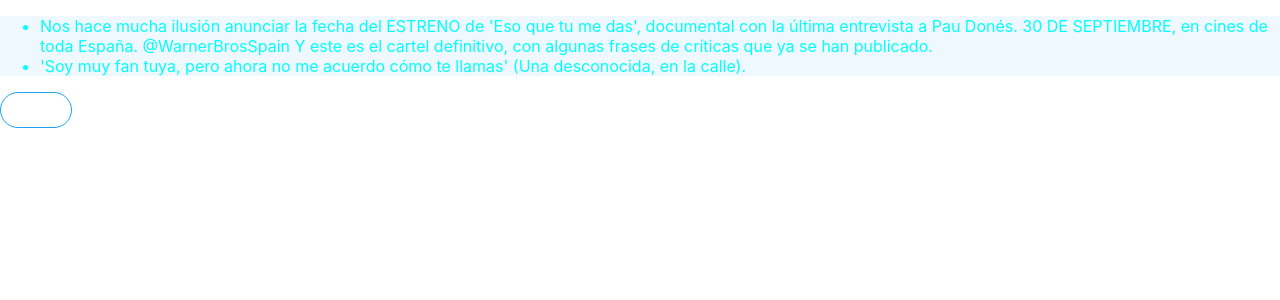
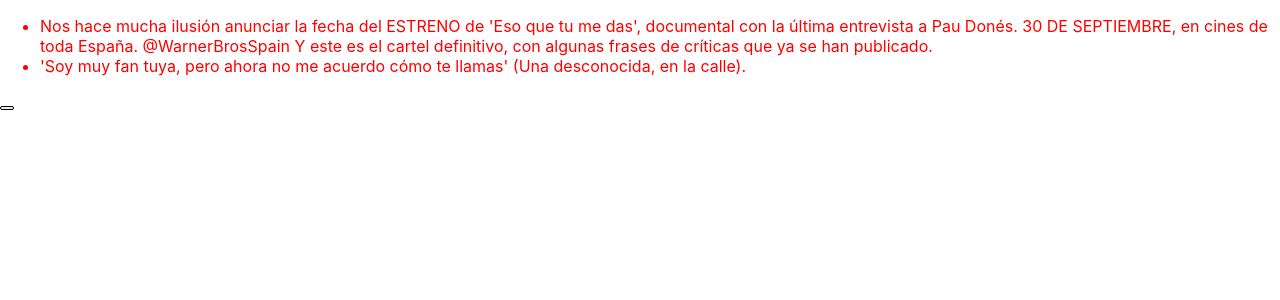
Before and after one commit to alexjust-data/FullStack11_0React_fundamentals, a React (Create React App) app in the folder twitter-react/: page / in a window 1280 px wide. Shown: the top 300 px of the page. Built offline with nearby package versions, Linux system fonts and the light colour scheme.

Commit message:
commit error

```diff
--- a/twitter-react/package.json
+++ b/twitter-react/package.json
@@ -9,6 +9,7 @@
     "react": "^18.2.0",
     "react-dom": "^18.2.0",
     "react-scripts": "5.0.1",
+    "styled-components": "^6.1.1",
     "web-vitals": "^2.1.4"
   },
   "scripts": {
--- a/twitter-react/src/App.js
+++ b/twitter-react/src/App.js
@@ -1,11 +1,11 @@
 import TweetsPage from './pages/tweets/TweetsPage';
-import Button from './components/Button.js';
+import Button from './components/Button';
 
 function App() {
   return (
     <div className="App">
-          <TweetsPage dark={true}/>
-          <Button/>
+      <TweetsPage dark={false}/>
+      <Button/>
     </div>
   );
 }
--- a/twitter-react/src/components/Button.js
+++ b/twitter-react/src/components/Button.js
@@ -1,36 +1,10 @@
 import styled from 'styled-components';
-
-const accentColor = 'rgb(29, 161, 242)';
 
 const Button = styled.button`
   cursor: pointer;
   border-radius: 9999px;
   border-style: solid;
   border-width: 1px;
-  background-color: ${props =>
-    props.$variant === 'primary' ? accentColor : 'white'};
-  border-color: ${accentColor};
-  color: ${props => (props.$variant === 'primary' ? 'white' : accentColor)};
-  display: inline-flex;
-  align-items: center;
-  font: inherit;
-  font-weight: bold;
-  min-height: 36px;
-  justify-content: center;
-  min-width: 72px;
-  outline-style: none;
-  opacity: ${props => (props.disabled ? 0.5 : 1)};
-  padding: 0 30px;
-  pointer-events: ${props => (props.disabled ? 'none' : 'auto')};
-  text-decoration: none;
-  transition: background-color 0.2s;
-
-  &:hover {
-    background-color: ${props =>
-      props.$variant === 'primary'
-        ? 'rgb(26, 145, 218)'
-        : 'rgba(29, 161, 242, 0.1)'};
-  }
 `;
 
 export default Button;
--- a/twitter-react/src/pages/tweets/TweetsPage.js
+++ b/twitter-react/src/pages/tweets/TweetsPage.js
@@ -1,6 +1,5 @@
 
 import clsx from 'clsx';
-
 //import './TweetsPage.css'
 import styles from './TweetsPage.module.css'
 
```
Also changed, not shown: 1 other file (tests, documents, lock files or other folders).
